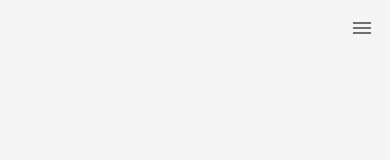
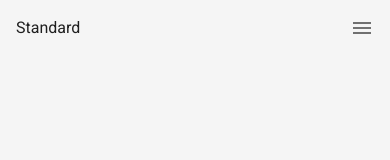
Before and after one commit to rutvik31/calculator, a Vue app: page / in a window 390 px wide. Shown: the top 160 px of the page. Built offline with nearby package versions, Linux system fonts and the light colour scheme.

Commit message:
Add title in app-bar in mobile view.

```diff
--- a/src/App.vue
+++ b/src/App.vue
@@ -1,6 +1,7 @@
 <template>
   <v-app>
     <v-app-bar elevation="0" v-if="$vuetify.breakpoint.smAndDown">
+    <span class="title-fonts"> Standard </span>
       <v-spacer></v-spacer>
       <v-btn class="float-right" icon @click="panel = !panel">
         <v-icon>mdi-menu</v-icon>
@@ -72,4 +73,7 @@ export default {
 .backgroud {
   background-color: whitesmoke !important;
 }
+.title-fonts {
+  font-size: "18px";
+}
 </style>
```
